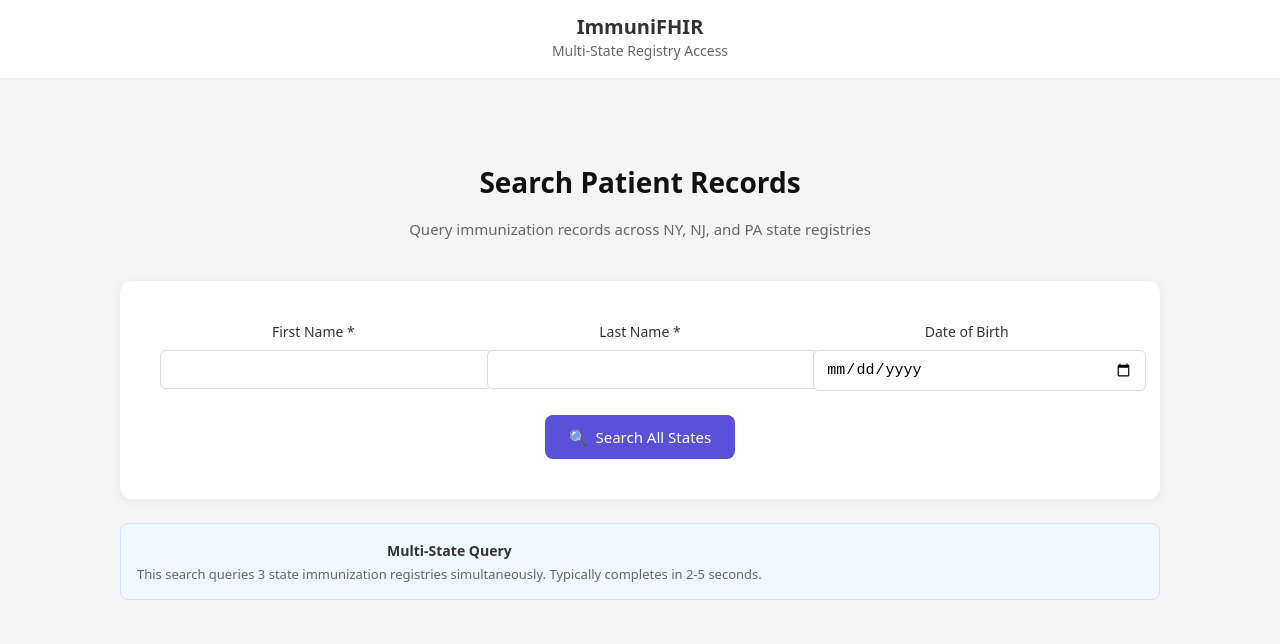
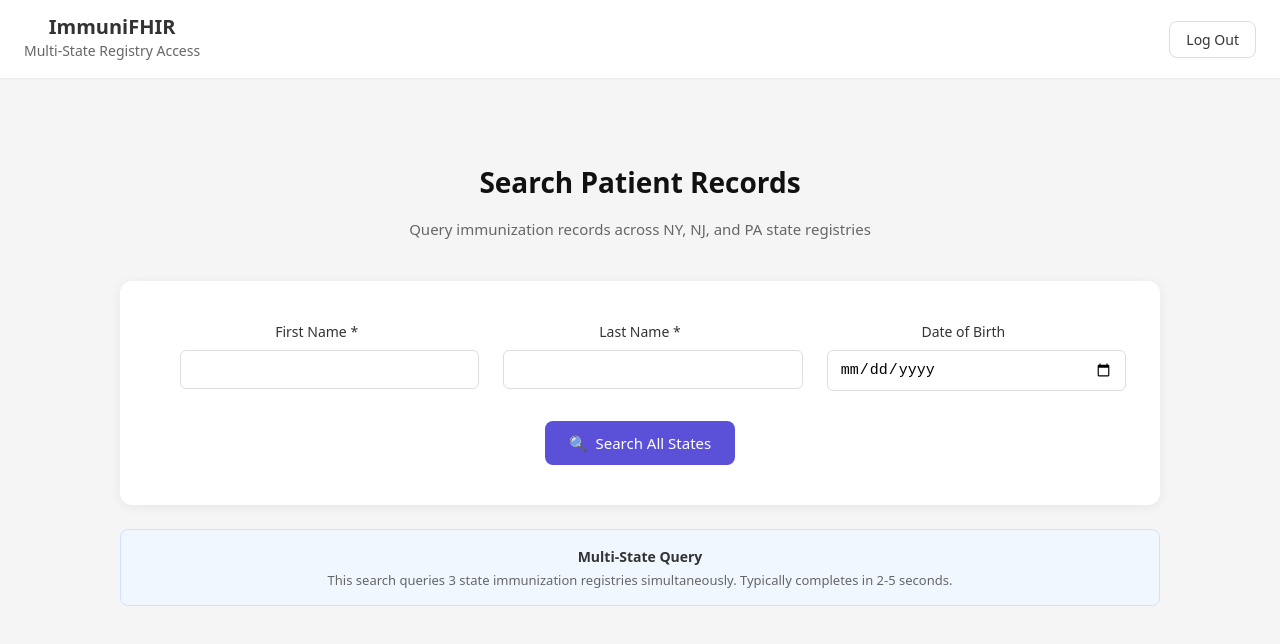
Before and after one commit to LauraFigueroaGomez/CS6440-Team-Avengers, a Vue app in the folder immunifhir-frontend/immunifhir-frontend/: page /search in a window 1280 px wide. Shown: the top 644 px of the page. Built offline with nearby package versions, Linux system fonts and the light colour scheme.

Commit message:
Added Navigation Back Buttons, Logout functionality, + minor styling

```diff
--- a/immunifhir-frontend/immunifhir-frontend/src/components/PatientDetails.vue
+++ b/immunifhir-frontend/immunifhir-frontend/src/components/PatientDetails.vue
@@ -1,8 +1,11 @@
 <template>
   <div class="details-container">
     <header>
-      <h1>ImmuniFHIR</h1>
-      <span>Patient Details</span>
+      <button @click="goBack" class="back-btn">←</button>
+      <div>
+        <h1>ImmuniFHIR</h1>
+        <span>Patient Details</span>
+      </div>
     </header>
 
     <div class="patient-header">
@@ -16,7 +19,6 @@
       <div class="record-count">
         {{ patient.immunizations.length }} Records
       </div>
-      <button @click="goBack">← Back to Search</button>
     </div>
 
     <div class="state-cards">
@@ -93,6 +95,14 @@ header {
   background: white;
   padding: 15px;
   margin-bottom: 20px;
+  display: flex;
+  align-items: center;
+  gap: 20px;
+}
+
+header div {
+  text-align: center;
+  flex: 1;
 }
 
 header h1 {
@@ -132,15 +142,13 @@ header span {
   color: #333;
 }
 
-button {
-  position: absolute;
-  bottom: 20px;
-  right: 20px;
-  padding: 8px 15px;
+.back-btn {
+  padding: 8px 12px;
   background: white;
   border: 1px solid #ddd;
   cursor: pointer;
   color: #333;
+  font-size: 20px;
 }
 
 .state-cards {
--- a/immunifhir-frontend/immunifhir-frontend/src/components/PatientSearch.vue
+++ b/immunifhir-frontend/immunifhir-frontend/src/components/PatientSearch.vue
@@ -7,6 +7,7 @@
           <span>Multi-State Registry Access</span>
         </div>
       </div>
+      <button @click="handleLogout" class="logout-btn">Log Out</button>
     </header>
 
     <main>
@@ -47,7 +48,7 @@
       </form>
 
       <div class="info-box" v-if="!showResults">
-        <div>
+        <div style="text-align: center; width: 100%;">
           <strong>Multi-State Query</strong>
           <p>This search queries 3 state immunization registries simultaneously. Typically completes in 2-5 seconds.</p>
         </div>
@@ -89,6 +90,7 @@
 
 <script>
 import mockData from '../data/mockPatients.json'
+import { logout } from '../lib/auth'
 
 export default {
   data() {
@@ -122,6 +124,10 @@ export default {
     },
     viewDetails() {
       this.$router.push('/patient/P001')
+    },
+    async handleLogout() {
+      await logout()
+      this.$router.push('/')
     }
   }
 }
@@ -141,8 +147,19 @@ export default {
 header {
   background: white;
   padding: 16px 24px;
-  text-align: center;
+  display: flex;
+  justify-content: space-between;
+  align-items: center;
   box-shadow: 0 1px 2px rgba(0,0,0,0.05);
+}
+
+.logout-btn {
+  padding: 8px 16px;
+  background: white;
+  border: 1px solid #ddd;
+  cursor: pointer;
+  color: #333;
+  font-size: 14px;
 }
 
 .logo h1 {
@@ -184,8 +201,9 @@ form {
 
 .form-row {
   display: flex;
-  gap: 20px;
-  margin-bottom: 24px;
+  gap: 50px;
+  margin-bottom: 30px;
+  padding: 0 20px;
 }
 
 .field {
```
